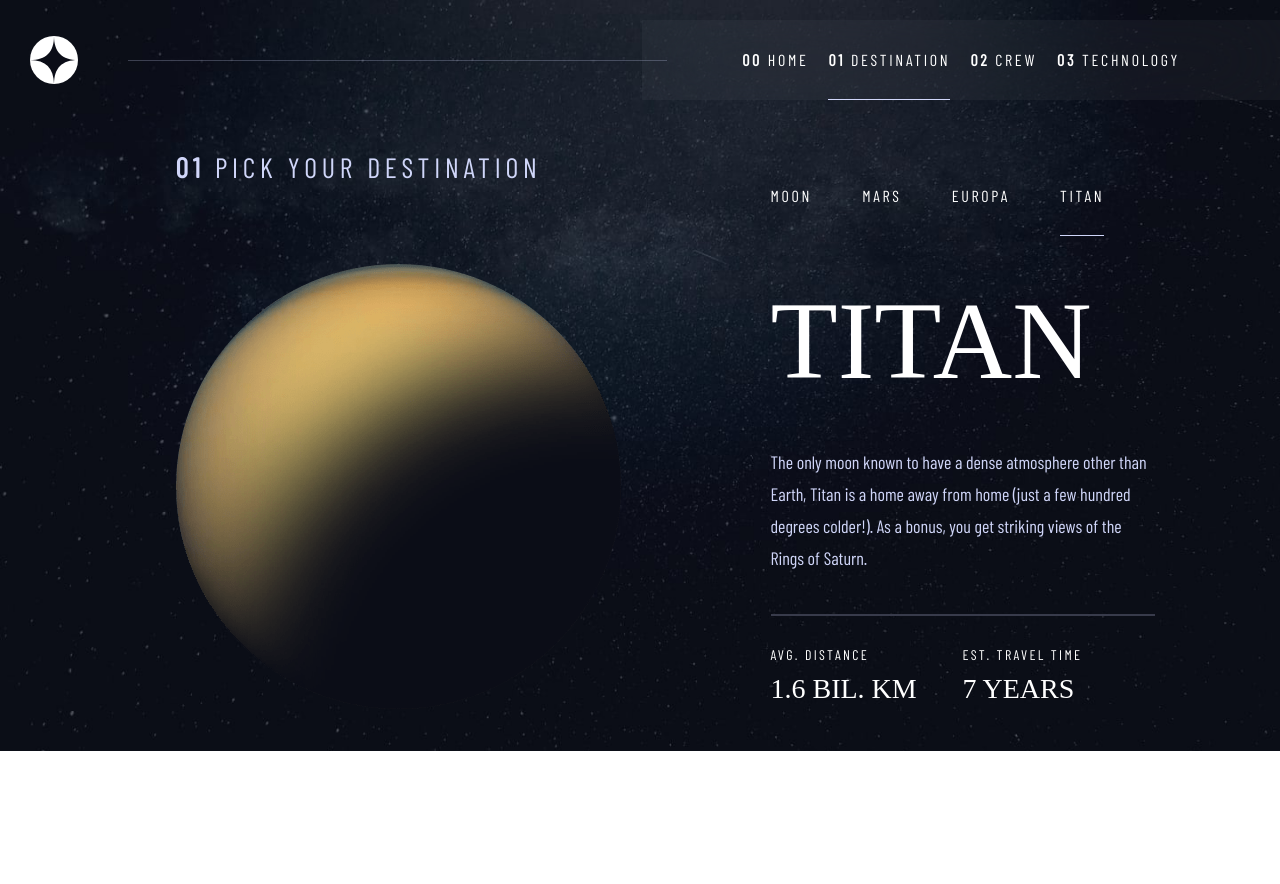
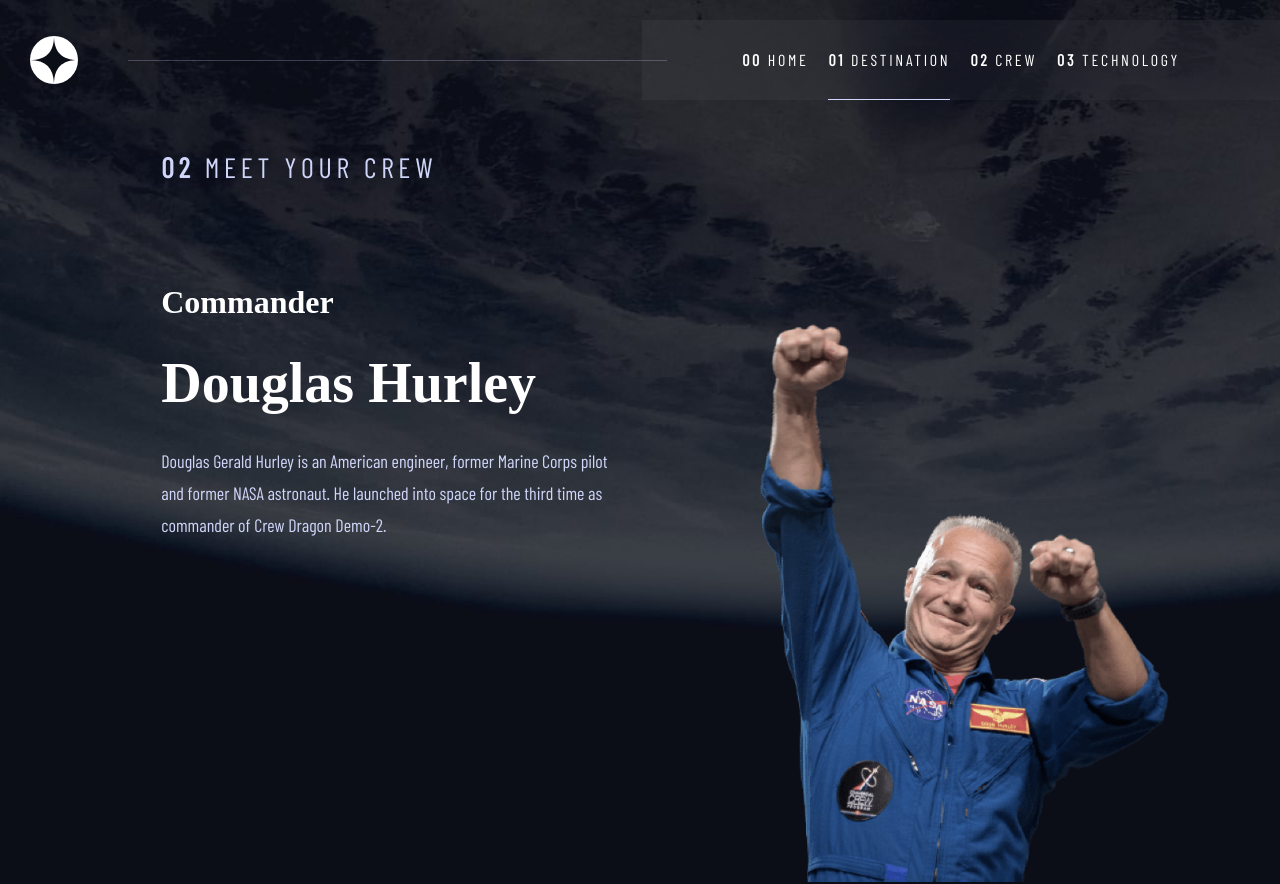
Before and after one commit to Irina-Dehtiarenko/Space_tourism_website_Frontend_Mentor, a website: page index.html in a window 1280 px wide. Before the commit the page ends 800 px from the top, so only its background shows below. Drawn offline with nearby package versions, Linux system fonts and the light colour scheme; a web font is replaced by a local one.

Commit message:
added section of crew - commander

```diff
--- a/index.html
+++ b/index.html
@@ -32,9 +32,15 @@
   <body>
     <!-- home page -->
     <!-- <div class="container container-home-page"> -->
+
     <!-- destination page
        -->
-    <div class="container container-destination-page">
+    <!-- <div class="container container-destination-page">
+      <header class="header header--home"> -->
+
+    <!-- crew page
+       -->
+    <div class="container container-crew-page">
       <header class="header header--home">
         <!-- <svg class="header__logo--icon">
       <use href="src/img/icons/logo.svg"></use>
@@ -211,7 +217,7 @@
       </main> -->
 
       <!-- ///////////////////////////////////// -->
-      <!-- Main-destination  MARS  -->
+      <!-- Main-destination  Europa  -->
 
       <!-- <main class="main main-destination main-destination--europa">
         <div class="title">
@@ -265,9 +271,9 @@
       </main> -->
 
       <!-- ///////////////////////////////////// -->
-      <!-- Main-destination  MARS  -->
+      <!-- Main-destination  Titan  -->
 
-      <main class="main main-destination main-destination--titan">
+      <!-- <main class="main main-destination main-destination--titan">
         <div class="title">
           <h5 class="heading-5"><span>01</span> Pick your destination</h5>
           <div class="img img-destination">
@@ -315,6 +321,33 @@
             </div>
           </div>
         </div>
+      </main> -->
+
+      <!-- ///////////////////////////////////// -->
+      <!-- Main-destination  MARS  -->
+
+      <main class="main main-crew main-crew--titan">
+        <h5 class="heading-5"><span> 02</span> Meet your crew</h5>
+        <div class="description">
+          <h4 class="heading-4 tablet">Commander</h4>
+
+          <h3 class="heading-3 tablet">Douglas Hurley</h3>
+
+          <p class="body-text">
+            Douglas Gerald Hurley is an American engineer, former Marine Corps
+            pilot and former NASA astronaut. He launched into space for the
+            third time as commander of Crew Dragon Demo-2.
+          </p>
+        </div>
+
+        <div class="title">
+          <div class="img img-crew">
+            <img
+              src="./src/img/crew/image-douglas-hurley.png"
+              alt="Photo of Douglas Hurley"
+            />
+          </div>
+        </div>
       </main>
     </div>
   </body>
--- a/src/sass/component/_main.scss
+++ b/src/sass/component/_main.scss
@@ -8,10 +8,12 @@
   // }
 
   display: grid;
-  grid-template-columns: min-content 30vw;
+  // grid-template-columns: min-content 30vw;
+
   justify-content: center;
   align-items: center;
   grid-gap: 10rem;
+  // min-height: 100vh;
 
   @media only screen and (max-width: $bp-largest) {
     grid-gap: 5rem;
@@ -20,9 +22,20 @@
   @media only screen and (max-width: $bp-large) {
     // grid-template-columns: max-content;
     grid-template-columns: 80vw;
+    grid-column: 1/-1;
     grid-gap: 3rem;
     margin-top: 3rem;
     text-align: center;
+  }
+
+  .heading-5 {
+    justify-self: start;
+    align-self: start;
+    grid-column: 1/-1;
+
+    @media only screen and (max-width: $bp-large) {
+      justify-self: start;
+    }
   }
 
   .title {
@@ -47,33 +60,7 @@
     //   grid-gap: 5rem;
     // }
 
-    .heading-5 {
-      justify-self: start;
-      align-self: start;
-
-      @media only screen and (max-width: $bp-large) {
-        justify-self: center;
-      }
-    }
-
     .img {
-      padding-bottom: 4rem;
-
-      @media only screen and (max-width: $bp-largest) {
-        width: 34rem;
-        margin-top: -10rem;
-        padding-bottom: 0;
-      }
-
-      @media only screen and (max-width: $bp-large) {
-        width: 44.5rem;
-        margin-top: 0;
-      }
-
-      @media only screen and (max-width: $bp-small) {
-        width: 70vw;
-      }
-
       img {
         width: 100%;
         // height: 100%;
@@ -135,12 +122,6 @@
         @media only screen and (max-width: $bp-small) {
           grid-gap: 1.5rem;
         }
-
-        &__distance {
-        }
-
-        &__travel-time {
-        }
       }
     }
   }
--- a/src/sass/main.scss
+++ b/src/sass/main.scss
@@ -10,6 +10,8 @@
 
 @import "./pages/home";
 @import "./pages/destination";
+@import "./pages/crew";
+
 @import "./component/main";
 
 @import "./component/btn";
--- /dev/null
+++ b/src/sass/pages/_crew.scss
@@ -0,0 +1,86 @@
+.container-crew-page {
+  background-image: url(../img/crew/background-crew-desktop.jpg);
+
+  @media only screen and (max-width: $bp-large) {
+    background-image: url(../img/crew/background-crew-tablet.jpg);
+  }
+
+  .main {
+    grid-template-columns: minmax(min-content, 35vw) minmax(32vw, max-content);
+    // grid-gap: 5rem;
+    // grid-template-rows: repeat(2, max-content);
+    grid-template-rows: max-content 75vh;
+
+    @media only screen and (max-width: $bp-largest) {
+      grid-template-columns: minmax(min-content, 40vw) minmax(32vw, max-content);
+    }
+
+    @media only screen and (max-width: $bp-large) {
+      grid-template-columns: 80vw;
+      grid-template-rows: repeat(2, max-content) min-content;
+      grid-gap: 8rem;
+    }
+
+    .heading-5 {
+      grid-column: 1/-1;
+      grid-row: 1/2;
+    }
+
+    .description {
+      grid-row: 2/-1;
+      grid-column: 1/2;
+      justify-self: start;
+      align-self: start;
+
+      @media only screen and (max-width: $bp-large) {
+      }
+
+      @media only screen and (max-width: $bp-small) {
+        grid-row: 3/-1;
+      }
+
+      .body-text {
+        border-bottom: none;
+      }
+    }
+
+    .title {
+      grid-column: 2/-1;
+      grid-row: 1/-1;
+      // justify-self: end;
+      // align-self: end;
+      // display: grid;
+      width: 100%;
+      position: relative;
+
+      @media only screen and (max-width: $bp-large) {
+        grid-column: 1/-1;
+        grid-row: 3/-1;
+        // width: 50vw;
+      }
+
+      @media only screen and (max-width: $bp-small) {
+        grid-row: 2/3;
+      }
+
+      .img {
+        // display: grid;
+        // justify-self: end;
+        width: 100%;
+        position: absolute;
+        bottom: 0;
+        right: 0;
+        @media only screen and (max-width: $bp-large) {
+          // display: block;
+          position: relative;
+          width: 50vw;
+        }
+        img {
+          // text-align: end;
+          width: 100%;
+          // height: 100%;
+        }
+      }
+    }
+  }
+}
--- a/src/sass/pages/_destination.scss
+++ b/src/sass/pages/_destination.scss
@@ -4,4 +4,23 @@
   @media only screen and (max-width: $bp-large) {
     background-image: url(../img/destination/background-destination-tablet.jpg);
   }
+
+  .title .img {
+    padding-bottom: 4rem;
+
+    @media only screen and (max-width: $bp-largest) {
+      width: 34rem;
+      margin-top: -10rem;
+      padding-bottom: 0;
+    }
+
+    @media only screen and (max-width: $bp-large) {
+      width: 44.5rem;
+      margin-top: 0;
+    }
+
+    @media only screen and (max-width: $bp-small) {
+      width: 70vw;
+    }
+  }
 }
```
Also changed, not shown: src/css/style.css.
